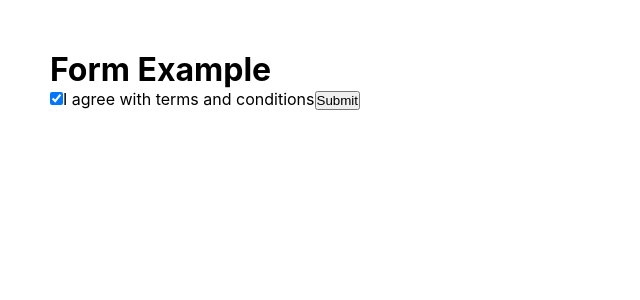
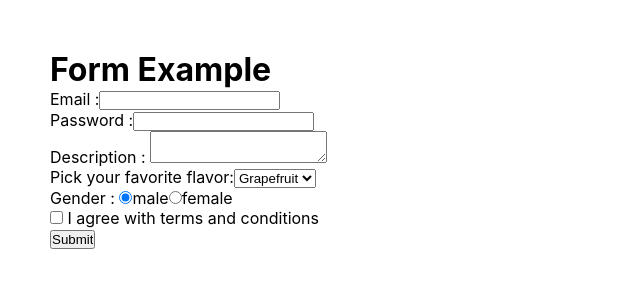
Before and after one commit to fawad1997/ReactJS, a React (Create React App) app in the folder myapp/: page / in a window 1280 px wide. Shown: the top 300 px of the page, without its empty margins (0-640 px from the left). Built offline with nearby package versions, Linux system fonts and the light colour scheme.

Commit message:
generic form

```diff
--- a/myapp/src/components/Checkbox.js
+++ /dev/null
@@ -1,13 +0,0 @@
-import React from 'react'
-import PropTypes from 'prop-types'
-function Checkbox({type='checkbox',name,checked,onChange,label}) {
-    return (<label><input type={type} name={name} checked={checked} onChange={onChange}></input>{label}</label>)
-}
-Checkbox.propTypes = {
-    type: PropTypes.string,
-    name: PropTypes.string.isRequired,
-    checked: PropTypes.bool,
-    onChange: PropTypes.func.isRequired,
-    label:PropTypes.string.isRequired
-}
-export default Checkbox
--- a/myapp/src/components/FormExample.js
+++ b/myapp/src/components/FormExample.js
@@ -1,32 +1,50 @@
 import React, { Component } from 'react'
-import Checkbox from './Checkbox'
 
 class FormExample extends Component {
     constructor(props) {
         super(props)
         this.state = {
-            label:'I agree with terms and conditions',
-            name:'agreement',
-            isChecked:true
+            email:'',
+            password:'',
+            description:'',
+            flavor:'',
+            gender:'male',
+            agreement:false
         }
         this.handleSubmit = this.handleSubmit.bind(this)
     }
-    changeHandler = (event) =>{
+    changeHandler = (event,fieldName,checkbox) =>{
         this.setState({
-            isChecked: event.target.checked
+            [fieldName]: checkbox ? event.target.checked : event.target.value
         })
-        alert(this.state.isChecked)
     }
     handleSubmit(event) {
         event.preventDefault();
       }
     render() {
-        //const {label,name,isChecked} = this.state
         return (
             <React.Fragment>
                 <h1>Form Example</h1>
                 <form  onSubmit={this.handleSubmit}>
-                    <Checkbox name={this.state.name} onChange={this.changeHandler} label={this.state.label} checked={this.state.isChecked} />
+                <label>Email :</label>
+                    <input type="text" value={this.state.email} onChange={event=>this.changeHandler(event,"email",false)}/><br/>
+                    <label>Password :</label>
+                    <input type="password" value={this.state.password} onChange={event=>this.changeHandler(event,"password",false)}/><br/>
+                    <label>Description : </label>
+                    <textarea value={this.state.description} onChange={event=>this.changeHandler(event,"description",false)}></textarea><br/>
+                    <label>
+                        Pick your favorite flavor:
+                        <select value={this.state.flavor} onChange={event=>this.changeHandler(event,"flavor",false)}>
+                            <option value="grapefruit">Grapefruit</option>
+                            <option value="lime">Lime</option>
+                            <option value="coconut">Coconut</option>
+                            <option value="mango">Mango</option>
+                        </select>
+                    </label><br/>
+                    <label>Gender : </label>
+                    <label><input type="radio" value="male" checked={this.state.gender==='male'} onChange={event=>this.changeHandler(event,"gender",false)}></input>male</label>
+                    <label><input type="radio" value="female" checked={this.state.gender==='female'} onChange={event=>this.changeHandler(event,"gender",false)}></input>female</label><br/>
+                    <label><input type="checkbox" checked={this.state.agreement} onChange={event=>this.changeHandler(event,"agreement",true)}></input> I agree with terms and conditions</label><br/>
                     <input type="submit" value="Submit" />
                 </form>
             </React.Fragment>
```
Also changed, not shown: 1 other file (tests, documents, lock files or other folders).
